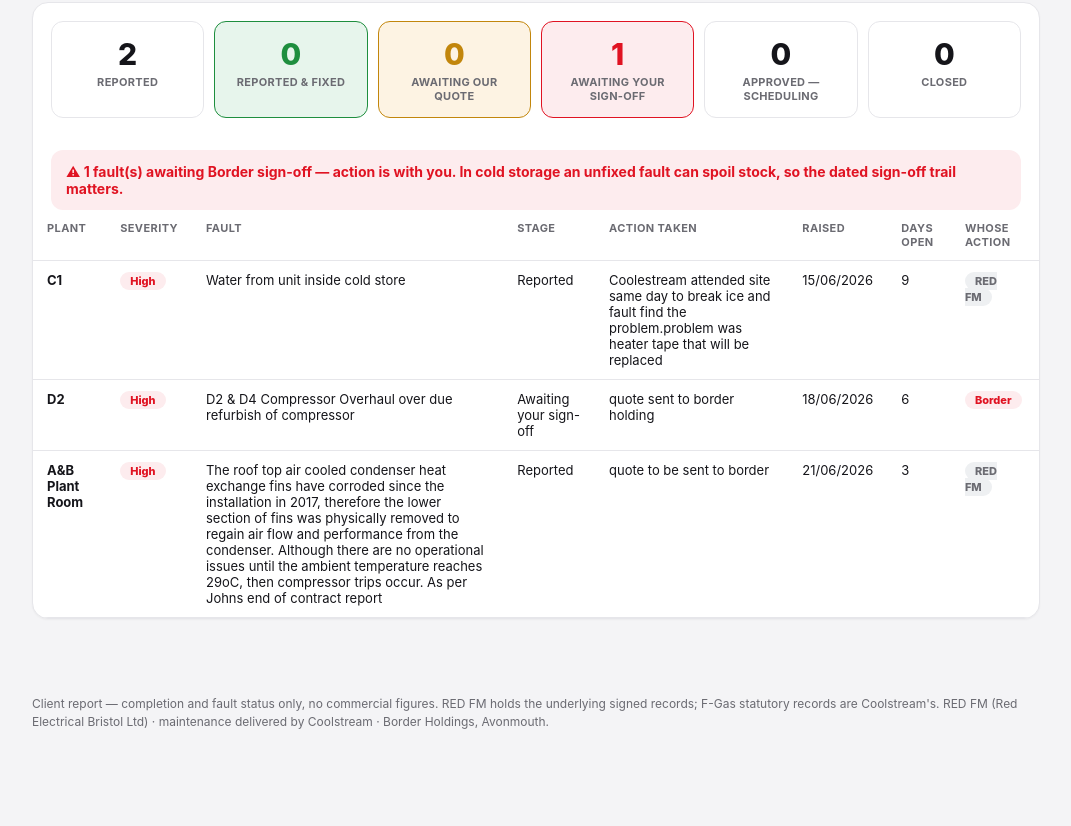
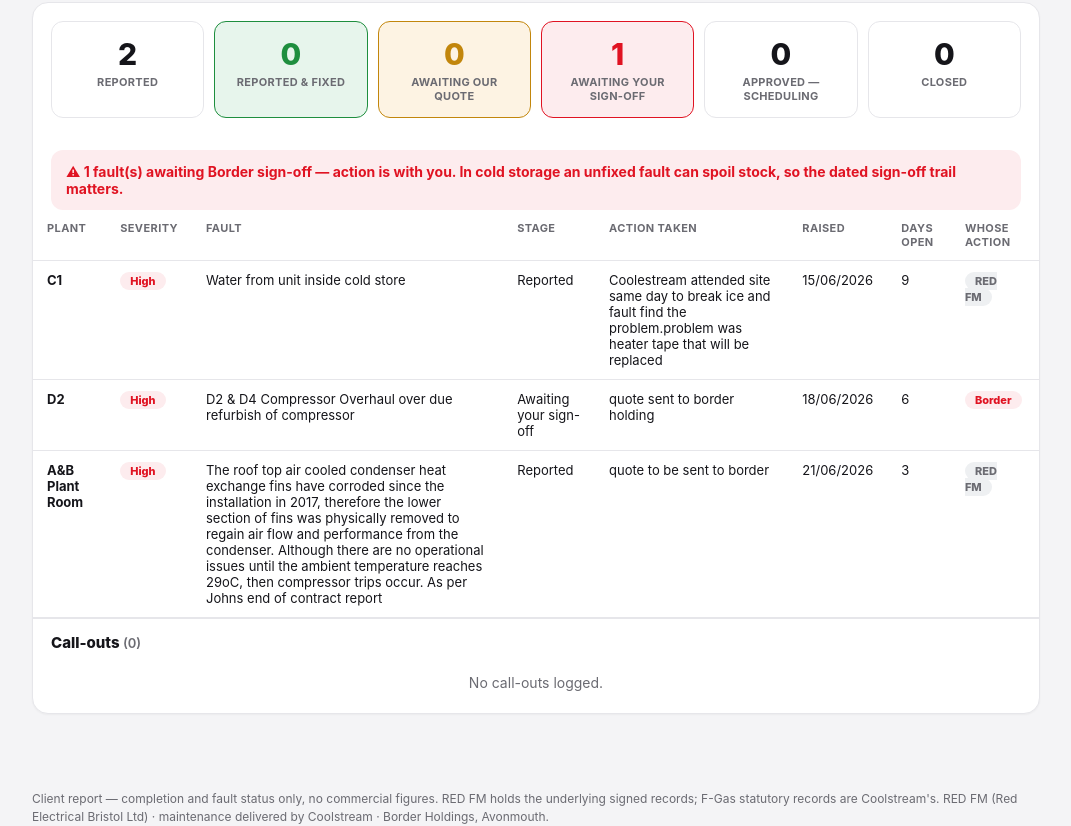
Before and after one commit to Red-works1/redfm-maintenance, a plain HTML site: page view.html in a window 1280 px wide. Shown: the part 1626-2452 px from the top of the page, without its empty margins (104-1175 px from the left). Before the commit the page ends 2357 px from the top, so only its background shows below. Drawn offline with Linux system fonts and the light colour scheme.

Commit message:
Add "Call out" stage + separate call-outs tracker on dashboard

```diff
--- a/view.html
+++ b/view.html
@@ -62,6 +62,8 @@
   .stage.them{border-color:var(--red);background:#fdecee;}.stage.them .c{color:var(--red);}
   .stage.us{border-color:var(--amber);background:#fdf3e3;}.stage.us .c{color:var(--amber);}
   .stage.fixed{border-color:#1e8e3e;background:#e7f5ec;}.stage.fixed .c{color:#1e8e3e;}
+  #calloutbox .cohead{border-top:1px solid var(--line);padding:14px 18px 0;font-size:15px;font-weight:800;}
+  #calloutbox .cohead span{color:var(--grey);font-weight:600;font-size:13px;}
   .banner{display:flex;align-items:center;gap:10px;background:#fdecee;color:var(--red);border-radius:12px;padding:13px 15px;margin:14px 18px 0;font-weight:700;font-size:14px;}
   .empty{padding:22px;color:var(--grey);font-size:14px;text-align:center;}
   table{width:100%;border-collapse:collapse;font-size:13px;}
@@ -112,6 +114,7 @@
       <div class="pipe" id="pipe"></div>
       <div id="faultbanner"></div>
       <div id="faulttable"></div>
+      <div id="calloutbox"></div>
     </div>
   </div>
 
@@ -191,11 +194,12 @@ function computeRegime(reg,visits,readings,catCount){
 }
 
 const EDITABLE=false; // live signed-in dashboard; the read-only published view sets this false
-const STAGES=["Reported","Reported and fixed","Awaiting our quote","Awaiting sign-off","Approved","Closed"];
+const STAGES=["Call out","Reported","Reported and fixed","Awaiting our quote","Awaiting sign-off","Approved","Closed"];
 const SEVERITIES=["Low","Medium","High"];
 const RESOLVED_STAGES=["Closed","Reported and fixed"]; // count as not-open
-const STAGE_WHO={"Reported":"RED","Reported and fixed":"RED","Awaiting our quote":"RED","Awaiting sign-off":"Border","Approved":"RED","Closed":"RED"};
-const STAGE_LABEL={"Reported":"Reported","Reported and fixed":"Reported & fixed","Awaiting our quote":"Awaiting our quote","Awaiting sign-off":"Awaiting your sign-off","Approved":"Approved — scheduling","Closed":"Closed"};
+const CALLOUT_STAGE="Call out"; // tracked separately from the fault remediation list
+const STAGE_WHO={"Call out":"RED","Reported":"RED","Reported and fixed":"RED","Awaiting our quote":"RED","Awaiting sign-off":"Border","Approved":"RED","Closed":"RED"};
+const STAGE_LABEL={"Call out":"Call-out","Reported":"Reported","Reported and fixed":"Reported & fixed","Awaiting our quote":"Awaiting our quote","Awaiting sign-off":"Awaiting your sign-off","Approved":"Approved — scheduling","Closed":"Closed"};
 
 function compute(){
   const {visits,readings,faults,catCount}=DATA;
@@ -203,9 +207,10 @@ function compute(){
   const overall=regs.length?Math.round(regs.reduce((a,b)=>a+b.pct,0)/regs.length):0;
   const onTime=regs.filter(r=>r.rag==="g").length;
   const attention=regs.filter(r=>r.rag!=="g").length;
-  const open=faults.filter(f=>RESOLVED_STAGES.indexOf(f.Stage||"Reported")===-1);
-  const closed=faults.length-open.length;
-  return {regs,overall,onTime,attention,open,closed,faults};
+  const callouts=faults.filter(f=>(f.Stage||"")===CALLOUT_STAGE);
+  const open=faults.filter(f=>{const st=f.Stage||"Reported";return st!==CALLOUT_STAGE && RESOLVED_STAGES.indexOf(st)===-1;});
+  const closed=faults.filter(f=>RESOLVED_STAGES.indexOf(f.Stage||"Reported")!==-1).length;
+  return {regs,overall,onTime,attention,open,closed,callouts,faults};
 }
 
 function render(){
@@ -225,7 +230,7 @@ function render(){
       <div class="rright"><div class="pct">${r.pct}%<small>this period</small></div><div class="badge ${r.rag}">${r.status.toUpperCase()}</div></div>
     </div>`).join('');
 
-  const stages=STAGES;
+  const stages=STAGES.filter(s=>s!==CALLOUT_STAGE);
   const counts={};stages.forEach(s=>counts[s]=0);
   C.faults.forEach(f=>{const st=f.Stage||"Reported";if(counts[st]!=null)counts[st]++;});
   const cls={"Reported and fixed":"fixed","Awaiting our quote":"us","Awaiting sign-off":"them"};
@@ -251,6 +256,13 @@ function render(){
         <td data-label="Whose action"><span class="who ${who}">${who==='Border'?'Border':'RED FM'}</span></td>${upd}</tr>`;}).join('');
     $('faulttable').innerHTML=`<table><thead><tr><th>Plant</th><th>Severity</th><th>Fault</th><th>Stage</th><th>Action taken</th><th>Raised</th><th>Days open</th><th>Whose action</th>${EDITABLE?'<th>Update severity / stage / action</th>':''}</tr></thead><tbody>${rows}</tbody></table>`;
   }
+
+  const co=C.callouts.slice().sort((a,b)=>new Date(b.FaultDate)-new Date(a.FaultDate));
+  $('calloutbox').innerHTML=`<div class="cohead">Call-outs <span>(${co.length})</span></div>`+
+    (co.length?`<table><thead><tr><th>Date</th><th>Plant</th><th>Detail</th><th>Logged by</th></tr></thead><tbody>`+
+      co.map(f=>`<tr><td data-label="Date">${f.FaultDate?new Date(f.FaultDate).toLocaleDateString('en-GB'):''}</td><td data-label="Plant"><b>${f.Plant||''}</b></td><td data-label="Detail">${(f.Description||'').replace(/</g,'&lt;')||'—'}</td><td data-label="Logged by">${f.RaisedBy||''}</td></tr>`).join('')+
+      `</tbody></table>`:`<div class="empty">No call-outs logged.</div>`);
+
   $('period').innerHTML='Read-only · '+(window.SNAPLABEL||'live');
 }
 
```
Also changed, not shown: RED_FM_Compliance_Dashboard.html (+19 -7 lines), RED_FM_Fault_Register.html (+2 -1 lines).
